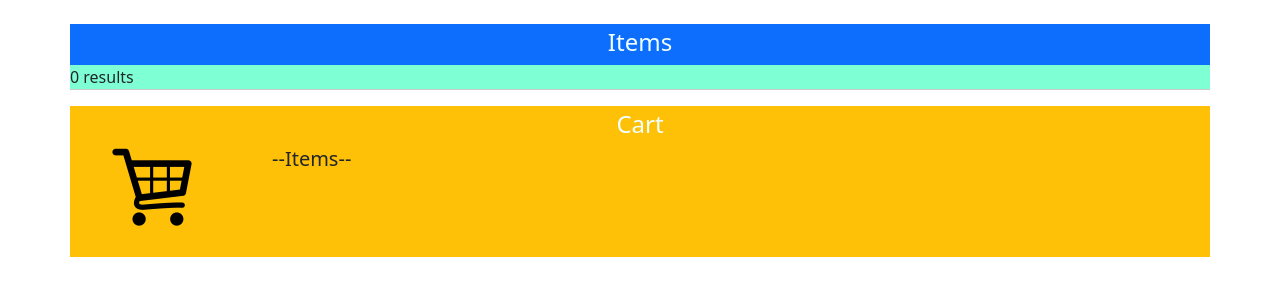
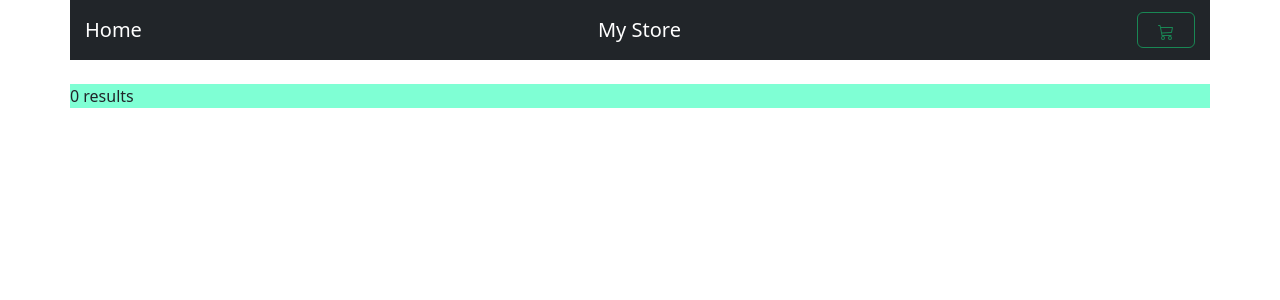
Before and after one commit to AbstractLK/shopping-website, a PHP site: page / in a window 1280 px wide. Shown: the top 300 px of the page. Run offline with PHP 8.4, Linux system fonts and the light colour scheme; data that the repository does not hold is empty.

Commit message:
update navbar

```diff
--- a/index.php
+++ b/index.php
@@ -8,6 +8,7 @@
     <!-- CSS only -->
     <link href="https://cdn.jsdelivr.net/npm/bootstrap@5.2.2/dist/css/bootstrap.min.css" rel="stylesheet" integrity="sha384-Zenh87qX5JnK2Jl0vWa8Ck2rdkQ2Bzep5IDxbcnCeuOxjzrPF/et3URy9Bv1WTRi" crossorigin="anonymous">
     <link href="styles.css" rel="stylesheet">
+    <!-- <link rel="stylesheet" href="https://maxcdn.bootstrapcdn.com/bootstrap/3.4.1/css/bootstrap.min.css"> -->
     <link rel="stylesheet" href="https://cdnjs.cloudflare.com/ajax/libs/font-awesome/6.2.0/css/all.min.css" />
     <script src="https://code.jquery.com/jquery-3.6.1.min.js"></script>
 </head>
@@ -15,13 +16,27 @@
 <body>
 
     <div class="container">
-        <br>
 
-        <div class="row" id="qq">
-            <nav class="navbar justify-content-center bg-primary" id="nav">
-                <h4 class="title">Items</h4>
+        <!-- <div class="row" id="qq">
+            <nav class="d-flex flex-row py-2  navbar bg-primary" id="nav">
+                <span class="title font-extrabold" style="font-size: 30px">My Store</span>
+                <span class="" style="font-size: 20px; align:left">hello</span>
+            </nav>
+        </div><br/> -->
+
+
+        <div class="row ">
+            <nav class=" navbar navbar-dark bg-dark justify-content-between" style="padding:10px 15px 10px 15px">
+                <a class="navbar-brand">Home</a>
+                <a class="navbar-brand">My Store</a>
+                <form class="form-inline">
+                    <button  style="padding:5px 20px 5px 20px" class="btn btn-outline-success my-2 my-sm-0" type="submit"><svg xmlns="http://www.w3.org/2000/svg" width="16" height="16" fill="currentColor" class="bi bi-cart3" viewBox="0 0 16 16">
+  <path d="M0 1.5A.5.5 0 0 1 .5 1H2a.5.5 0 0 1 .485.379L2.89 3H14.5a.5.5 0 0 1 .49.598l-1 5a.5.5 0 0 1-.465.401l-9.397.472L4.415 11H13a.5.5 0 0 1 0 1H4a.5.5 0 0 1-.491-.408L2.01 3.607 1.61 2H.5a.5.5 0 0 1-.5-.5zM3.102 4l.84 4.479 9.144-.459L13.89 4H3.102zM5 12a2 2 0 1 0 0 4 2 2 0 0 0 0-4zm7 0a2 2 0 1 0 0 4 2 2 0 0 0 0-4zm-7 1a1 1 0 1 1 0 2 1 1 0 0 1 0-2zm7 0a1 1 0 1 1 0 2 1 1 0 0 1 0-2z"/>
+</svg></button>
+                </form>
             </nav>
         </div>
+        <br/>
 
         <div class="products row" style="background-color:aquamarine;">
 
@@ -41,8 +56,8 @@
                     // OUTPUT DATA OF EACH ROW
                     while($row = $result->fetch_assoc())
                     {
-                        echo "<div class='col-md-2 card text-center' style='width: 200px; margin: 30px; padding: 15px 2px;'>
-                                <img src='" . $row["thumbnail"]. "' class='card-img-top' alt='A03s' style='padding-top:15px'>
+                        echo "<div class='col-md-2 card text-center' style='width: 270px; margin: 30px; padding: 15px 2px;'>
+                                <img width='300px' height='200px' src='" . $row["thumbnail"]. "' class='card-img-top' alt='A03s' style='padding-top:15px'>
                                 <div class='card-body'>
                                     <h5 class='card-title txt' id='text1'> ". $row['title']." </h5>
                                     <h5><span>&dollar;</span>" . $row["price"]. "</h5>
@@ -64,7 +79,7 @@
 
         </div>
 
-        <div class="row">
+        <!-- <div class="row">
             <hr>
         </div>
         <div class="row bg-warning">
@@ -79,7 +94,7 @@
                 <ol id="list"></ol>
             </div>
             <div class="col-md-2"></div>
-        </div>
+        </div> -->
         <br>
     </div>
 
```
